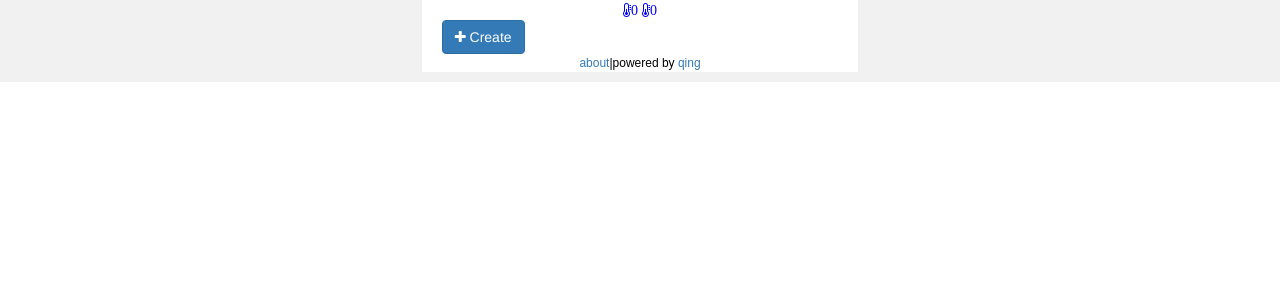
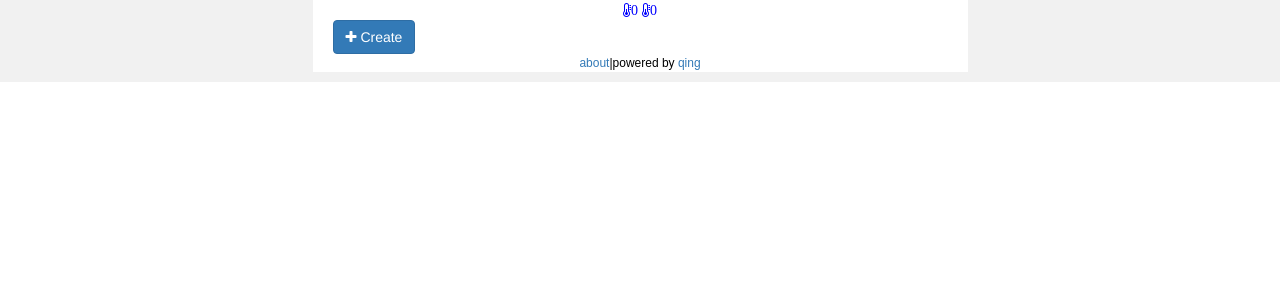
Before and after one commit to winglq/mblog, a Python web app: template mblog/templates/userstocks.html in a window 1280 px wide. Shown: the part 52-352 px from the top of the page. Run offline with Jinja, Linux system fonts and the light colour scheme; the template is opened without the code that fills it, so the values that code supplies are empty; some libraries are stand-ins or nearby versions.

Commit message:
update content grid size
Signed-off-by: Liu Qing <winglq@gmail.com>

```diff
--- a/mblog/templates/__base.html
+++ b/mblog/templates/__base.html
@@ -15,13 +15,13 @@
 {% include "__nav.html" %}
 <div class="container-fulid">
   <div class="row infobar">
-    <div class="center-block col-md-4" style="float: none">
+    <div class="center-block col-lg-6 col-md-12" style="float: none">
       <i class="fa fa-thermometer-half" aria-hidden="true" id='temper'>0</i>
       <i class="fa fa-thermometer-half" aria-hidden="true" id='humidity'>0</i>
     </div>
   </div>
   <div class="row content">
-    <div class="center-block col-lg-4 col-md-12"  style="float: none">
+    <div class="center-block col-lg-6 col-md-12"  style="float: none">
     {% block content%}{% endblock %}
     </div>
   </div>
@@ -31,7 +31,7 @@
   {% block script %}{% endblock %}
 
   <div class="row footer">
-    <div class="center-block col-md-4 col-xs-12"  style="float: none">
+    <div class="center-block col-lg-6 col-md-12"  style="float: none">
       <footer>
         {% block footer %}
           <p><a href="/blogs/about">about</a>|powered by <a href="/blogs/contact">qing</a></p>
```
